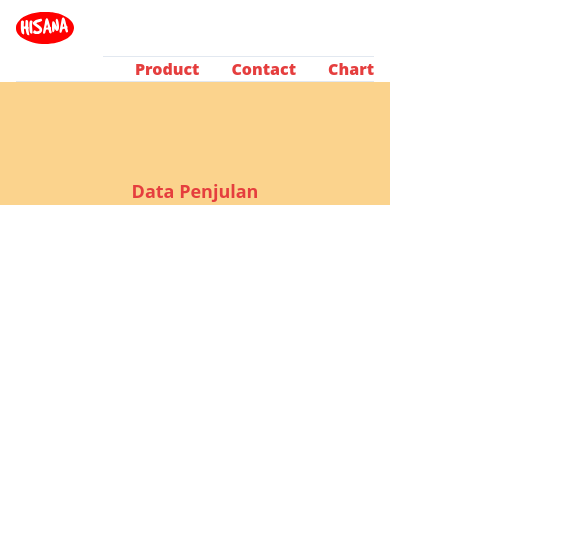
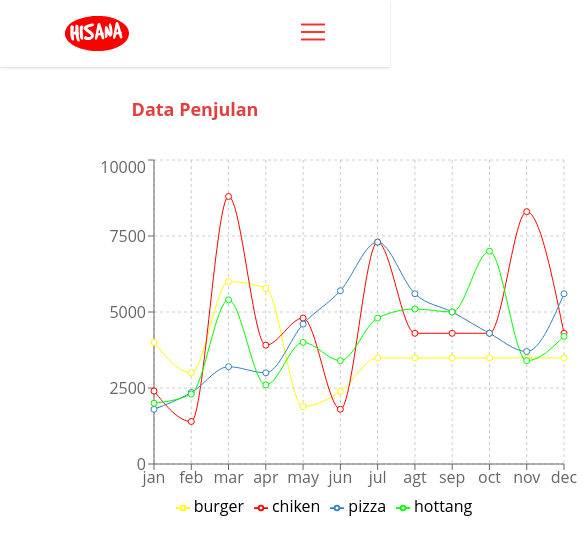
Before and after one commit to uyyoq/proposal-app, a Next.js app: page /chart in a window 390 px wide. Shown: the top 554 px of the page, 585 px wide, since content can reach past the window. Built offline with nearby package versions, Linux system fonts and the light colour scheme.

Commit message:
responsive hamburger navbar

```diff
--- /dev/null
+++ b/components/Navbar/list.js
@@ -0,0 +1,56 @@
+import Link from 'next/link'
+
+
+const List = () => {
+  return (
+    <div>
+      <div className="flex flex-col items-center py-4 absolute bg-white left-0 menu w-full h-1/2 z-50 shadow">
+        <Link href="/product">
+          <a className="text-red-600 hover:text-red-700 font-extrabold cursor-pointer">Product</a>
+        </Link>
+
+        <Link href="/contact">
+          <a className="mt-3 text-red-600 hover:text-red-700 font-extrabold cursor-pointer">Contact</a>
+        </Link>
+
+        <Link href="/chart">
+          <a className="mt-3 text-red-600 hover:text-red-700 font-extrabold cursor-pointer">Chart</a>
+        </Link>
+
+        <div className="flex my-auto mt-3">
+          <div className="dropdown inline-block relative cursor-pointer">
+            <button className="text-red-600 hover:text-red-700 font-extrabold inline-flex">Dropdown</button>
+            <ul className="dropdown-menu absolute hidden text-red-600  shadow-2xl pt-1 bg-white">
+              <li><a className="rounded-t py-2 px-4 hover:font-semibold hover: block whitespace-no-wrap" >Menu 1</a></li>
+              <li><a className=" py-2 px-4 block hover:font-semibold hover: whitespace-no-wrap" >Menu 2</a></li>
+            </ul>
+          </div>
+        </div>
+
+      </div>
+
+
+
+      <style jsx>
+        {
+          `
+            .menu {
+              top: 67px;
+              opacity: 1;
+              transition: all 0.5s ease;
+            }
+            .dropdown:hover .dropdown-menu {
+              display: block;
+            }
+
+          `
+        }
+
+      </style>
+
+    </div>
+  )
+
+}
+
+export default List;
--- /dev/null
+++ b/components/Navbar/navMobile.js
@@ -0,0 +1,33 @@
+const { defaults } = require("autoprefixer");
+import { useState } from 'react'
+import List from './list';
+
+
+
+const NavMobile = () => {
+  const [click, setclick] = useState(false)
+
+  const handleClick = () => {
+    setclick(!click);
+  }
+
+  let menu
+
+  if (click) {
+    menu = <div><List /></div>
+  }
+  return (
+    <div>
+      <div className="my-auto flex lg:hidden" onClick={handleClick} >
+        {
+          click ?
+          (<img src="/cancel.svg" className="w-auto h-6 pt-2 cursor-pointer" />) :   (<img src="/menu.svg" className="w-auto h-6 cursor-pointer mt-1"/>)
+        }
+      </div>
+
+      {menu}
+    </div>
+  )
+}
+
+export default NavMobile;
--- a/components/Navbar/navbar.js
+++ b/components/Navbar/navbar.js
@@ -1,27 +1,68 @@
 import Link from 'next/link'
+import NavMobile from './navMobile'
 
 const Navbar = () => {
+
   return (
-    <nav className="fixed flex justify-between bg-white shadow w-full top-0 right-0 z-10 p-4 md:px-20">
-      <div className="flex">
-        <div className="lg:mx-12">
+    <div className="flex w-full relative">
+      <nav className="fixed mx-auto shadow top-0 right-0 inset-x-auto z-10 w-full py-4 bg-white">
+
+        <div className="flex justify-between w-9/12 md:w-8/12 mx-auto my-auto px-4 md:px-8 lg:px-4">
+          <div className="flex justify-start ml-0">
+
+            <Link href="/">
+              <div className="flex lg:mx-0">
+                <a>
                   <img src="/hisana-logo.svg" className="w-16 h-auto mx-auto cursor-pointer" />
+                </a>
               </div>
+            </Link>
+
             <div className="hidden lg:flex my-auto">
-          <Link href="/bestMenu">
-          <a className="mx-8  text-red-600 hover:text-red-700 font-extrabold cursor-pointer">Best Menu</a>
+              <Link href="/product">
+                <a className="ml-8 text-red-600 hover:text-red-700 font-extrabold cursor-pointer">Product</a>
               </Link>
-          <Link href="/promotion">
-          <a className="mx-8  text-red-600 hover:text-red-700 font-extrabold cursor-pointer">Promotion</a>
+
+              <Link href="/contact">
+                <a className="ml-8 text-red-600 hover:text-red-700 font-extrabold cursor-pointer">Contact</a>
               </Link>
+
+              <Link href="/chart">
+                <a className="ml-8 text-red-600 hover:text-red-700 font-extrabold cursor-pointer">Chart</a>
+              </Link>
+            </div>
+
+            {/* // Dropdown navbar menu */}
+            <div className=" hidden lg:flex my-auto ml-8">
+              <div className="dropdown inline-block relative cursor-pointer">
+                <button className="text-red-600 hover:text-red-700 font-extrabold inline-flex">Dropdown</button>
+                <ul className="dropdown-menu absolute hidden text-red-600  shadow-2xl pt-1 bg-white">
+                  <li><a className="rounded-t py-2 px-4 hover:font-semibold hover: block whitespace-no-wrap" >Menu 1</a></li>
+                  <li><a className=" py-2 px-4 block hover:font-semibold hover: whitespace-no-wrap" >Menu 2</a></li>
+                </ul>
               </div>
             </div>
 
-      <div className="float-right my-auto">
-        <img src="/menu.svg" className="w-auto h-6 cursor-pointer" />
           </div>
+
+          <NavMobile />
+        </div>
+
+        <style jsx>
+          {
+            `
+          .dropdown:hover .dropdown-menu {
+            display: block;
+          }
+          `
+          }
+
+        </style>
+
       </nav>
+    </div>
+
   )
 }
 
-export default Navbar;
+export default Navbar
--- a/components/Navbar/nivbir.js
+++ /dev/null
@@ -1,112 +0,0 @@
-import Link from 'next/link'
-
-
-const Nivbir = () => {
-  return (
-
-    <body>
-      <div className="flex w-full">
-        <nav className="nav flex flex-wrap items-center justify-between px-4">
-
-          <div className="flex flex-no-shrink items-center mr-6 py-3 text-grey-darkest">
-            <img src="/hisana-logo.svg" className="fill-current h-8 mr-2 w-" />
-          </div>
-
-          {/* <input className="menu-btn hidden" type="checkbox" id="menu-btn" />
-          <label
-            className="menu-icon block cursor-pointer md:hidden px-2 py-4 relative select-none"
-            for="menu-btn"
-          >
-            <span
-              className="navicon bg-grey-darkest flex items-center relative"
-            ></span>
-          </label> */}
-
-          <div
-            className="menu border-b md:border-none flex justify-end list-reset m-0 w-full md:w-auto"
-          >
-            <div className="border-t md:border-none">
-                <Link href="/product">
-                <a className="ml-8 text-red-600 hover:text-red-700 font-extrabold cursor-pointer">Product</a>
-              </Link>
-            </div>
-
-            <div className="border-t md:border-none">
-            <Link href="/contact">
-                <a className="ml-8 text-red-600 hover:text-red-700 font-extrabold cursor-pointer">Contact</a>
-              </Link>
-            </div>
-
-            <div className="border-t md:border-none">
-              <Link href="/chart">
-                <a className="ml-8 text-red-600 hover:text-red-700 font-extrabold cursor-pointer">Chart</a>
-              </Link>
-            </div>
-          </div>
-        </nav>
-      </div>
-
-      {/* <style jsx>
-        {
-          `
-            @media (max-width: 767px) {
-              .navicon {
-                width: 1.125em;
-                height: .125em;
-              }
-
-              .navicon::before,
-              .navicon::after {
-                display: block;
-                position: absolute;
-                width: 100%;
-                height: 100%;
-                transition: all .2s ease-out;
-                content: '';
-                background: #3D4852;
-              }
-
-              .navicon::before {
-                top: 5px;
-              }
-
-              .navicon::after {
-                top: -5px;
-              }
-
-              .menu-btn:not(:checked) ~ .menu {
-                display: none;
-              }
-
-              .menu-btn:checked ~ .menu {
-                display: block;
-              }
-
-              .menu-btn:checked ~ .menu-icon .navicon {
-                background: transparent;
-              }
-
-              .menu-btn:checked ~ .menu-icon .navicon::before {
-                transform: rotate(-45deg);
-              }
-
-              .menu-btn:checked ~ .menu-icon .navicon::after {
-                transform: rotate(45deg);
-              }
-
-              .menu-btn:checked ~ .menu-icon .navicon::before,
-              .menu-btn:checked ~ .menu-icon .navicon::after {
-                top: 0;
-              }
-            }
-
-          `
-        }
-
-      </style> */}
-    </body>
-
-  )
-}
-
-export default Nivbir;
--- a/pages/chart.js
+++ b/pages/chart.js
@@ -1,9 +1,8 @@
-import React from "react";
+import React, { useState, useEffect } from "react";
 import {
   LineChart, Line, XAxis, YAxis, CartesianGrid, Tooltip, Legend, ResponsiveContainer,
 } from 'recharts';
-import Nivbir from "../components/Navbar/nivbir";
-// import Navbar from "../components/Navbar/navbar";
+import Navbar from "../components/Navbar/navbar";
 
 const data = [
   {
@@ -44,12 +43,17 @@ const data = [
   },
 ];
 
-const Chart = () => {
+const Chart = (props) => {
+  const [navbar, setnavbar] = useState(true)
+
+  const handleNavbar = () => {
+    setnavbar(!navbar);
+  }
   return (
     <>
-    <Nivbir />
-      <p className="pt-24 text-center font-bold text-lg text-red-600 bg-orange-300">Data Penjulan</p>
-      {/* <div style={{ width: 600, height: 400 }} className="flex justify-center pt-8 ml-16 md:ml-32 lg:ml-64 right-0">
+      <Navbar/>
+      <p className="pt-24 text-center font-bold text-lg text-red-600 ">Data Penjulan</p>
+      <div style={{ width: 600, height: 400 }} className="flex justify-center pt-8 ml-16 md:ml-32 lg:ml-64 right-0">
         <ResponsiveContainer>
           <LineChart
             width={800}
@@ -70,7 +74,7 @@ const Chart = () => {
             <Line type="monotone" dataKey="hottang" stroke="#00FF00" />
           </LineChart>
         </ResponsiveContainer>
-      </div> */}
+      </div>
 
     </>
 
```
Also changed, not shown: public/cancel.svg (added). Lines whose indentation alone changed are shown as unchanged.
